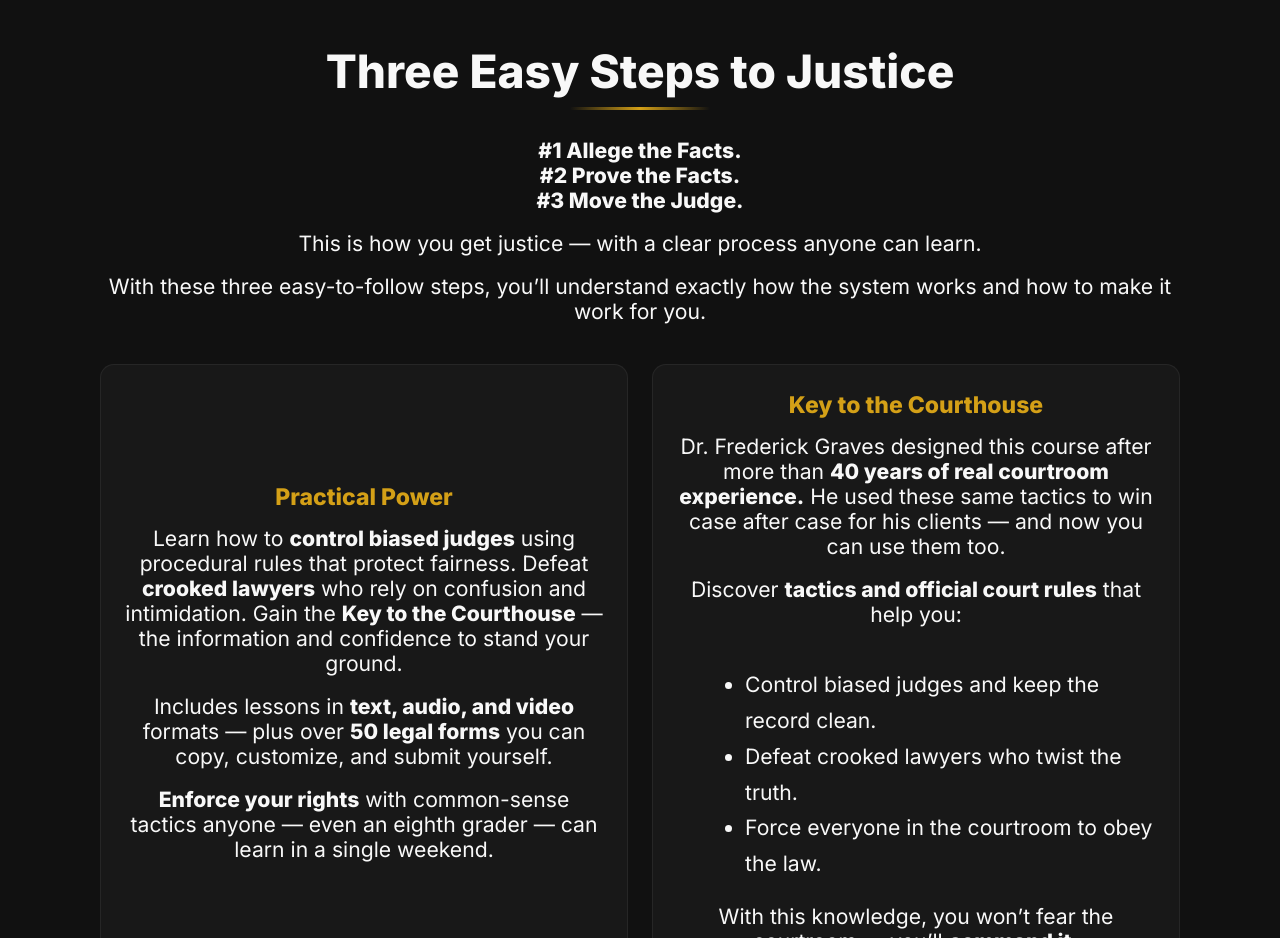
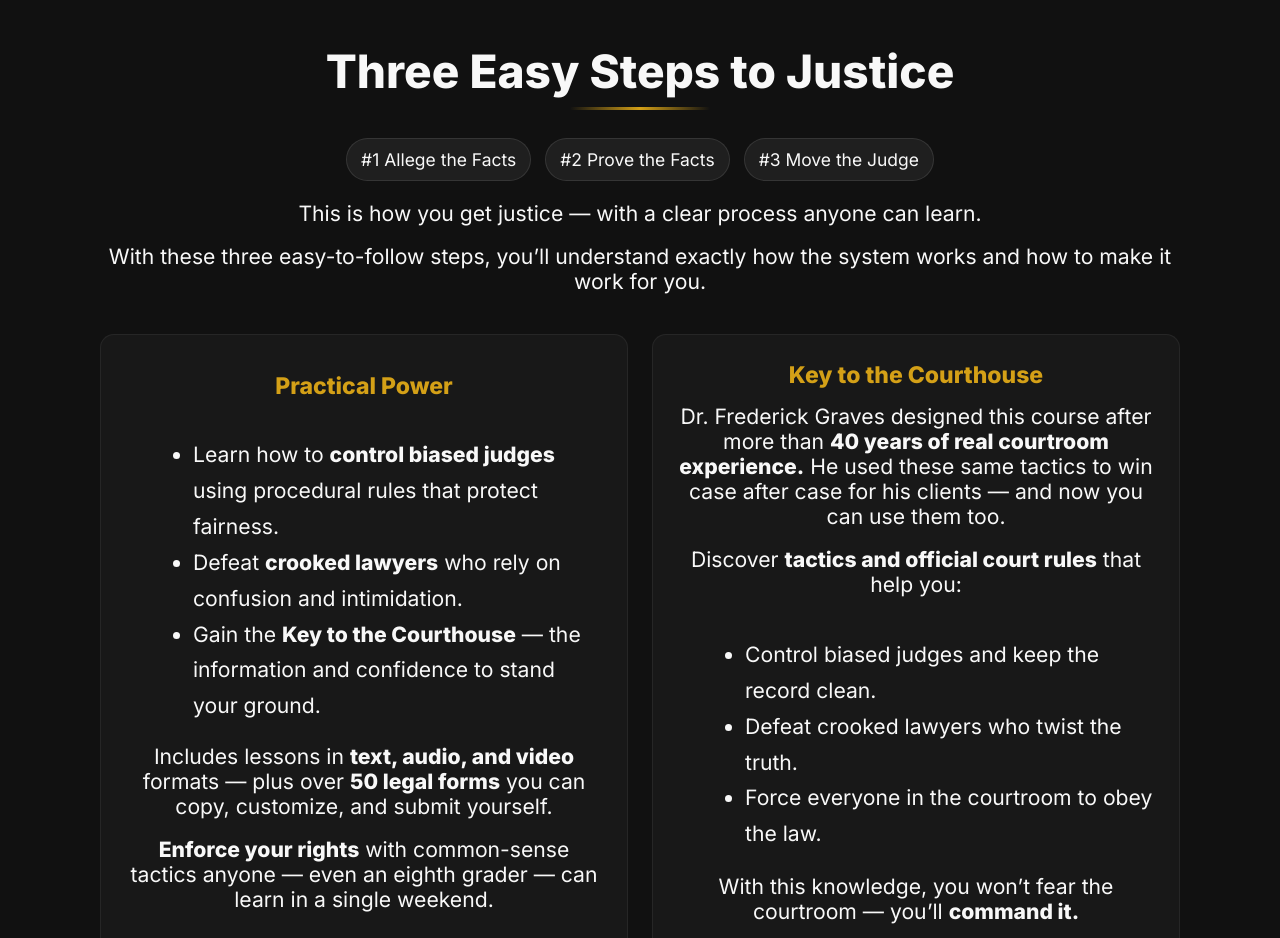
Before and after one commit to TanyaWBM1/learnwithoddlaw, a plain HTML site: page index.html in a window 1280 px wide. Shown: the part 3060-3998 px from the top of the page. Drawn offline with Linux system fonts and the light colour scheme; files whose address does not match are found by name.

Commit message:
Update index.html

```diff
--- a/index.html
+++ b/index.html
@@ -4,7 +4,7 @@
   <meta charset="utf-8" />
   <meta name="viewport" content="width=device-width,initial-scale=1" />
   <title>How to Win in Court Without a Lawyer | Learn With Mr. Oddlaw</title>
-  <meta name="description" content="Learn courtroom procedure, filings, deadlines, and evidence the way lawyers do—taught by Mr. Oddlaw. Empower yourself to win in court without a lawyer." />
+  <meta name="description" content="Learn courtroom procedure and legal self-help the way lawyers do—filings, deadlines, objections, and evidence—from Mr. Oddlaw. Empower yourself to win in court without a lawyer." />
   <meta name="theme-color" content="#111111" />
   <meta name="robots" content="index,follow" />
 
@@ -47,8 +47,7 @@
   }
   </script>
 
-  <!-- Optional: Google Analytics / Facebook Pixel -->
-  <!-- Replace YOUR_PIXEL_ID and G-XXXXXXX when ready -->
+  <!-- Optional Analytics / Meta Pixel -->
   <!--
   <script async src="https://www.googletagmanager.com/gtag/js?id=G-XXXXXXX"></script>
   <script>
@@ -57,6 +56,7 @@
     gtag('js', new Date());
     gtag('config', 'G-XXXXXXX');
   </script>
+
   <script>
     !function(f,b,e,v,n,t,s){if(f.fbq)return;n=f.fbq=function(){n.callMethod?
     n.callMethod.apply(n,arguments):n.queue.push(arguments)};if(!f._fbq)f._fbq=n;
@@ -186,25 +186,34 @@
   </section>
 
   <!-- THREE EASY STEPS -->
-  <section class="section">
+  <section class="section" id="three-steps">
     <div class="wrap" style="text-align:center">
       <h2>Three Easy Steps to Justice</h2>
-      <p><strong>#1 Allege the Facts.</strong><br><strong>#2 Prove the Facts.</strong><br><strong>#3 Move the Judge.</strong></p>
+
+      <div class="micro" style="margin-bottom:20px">
+        <div class="chip">#1 Allege the Facts</div>
+        <div class="chip">#2 Prove the Facts</div>
+        <div class="chip">#3 Move the Judge</div>
+      </div>
+
       <p>This is how you get justice — with a clear process anyone can learn.</p>
       <p>With these three easy-to-follow steps, you’ll understand exactly how the system works and how to make it work for you.</p>
+
       <div class="grid-2" style="margin-top:40px;text-align:left">
         <div class="stripe">
           <h3>Practical Power</h3>
-          <p>Learn how to <strong>control biased judges</strong> using procedural rules that protect fairness.
-          Defeat <strong>crooked lawyers</strong> who rely on confusion and intimidation.
-          Gain the <strong>Key to the Courthouse</strong> — the information and confidence to stand your ground.</p>
+          <ul style="text-align:left;line-height:1.7;margin-left:30px;margin-bottom:20px">
+            <li>Learn how to <strong>control biased judges</strong> using procedural rules that protect fairness.</li>
+            <li>Defeat <strong>crooked lawyers</strong> who rely on confusion and intimidation.</li>
+            <li>Gain the <strong>Key to the Courthouse</strong> — the information and confidence to stand your ground.</li>
+          </ul>
           <p>Includes lessons in <strong>text, audio, and video</strong> formats — plus over <strong>50 legal forms</strong> you can copy, customize, and submit yourself.</p>
           <p><strong>Enforce your rights</strong> with common-sense tactics anyone — even an eighth grader — can learn in a single weekend.</p>
         </div>
+
         <div class="stripe">
           <h3>Key to the Courthouse</h3>
-          <p>Dr. Frederick Graves designed this course after more than <strong>40 years of real courtroom experience.</strong>
-          He used these same tactics to win case after case for his clients — and now you can use them too.</p>
+          <p>Dr. Frederick Graves designed this course after more than <strong>40 years of real courtroom experience.</strong> He used these same tactics to win case after case for his clients — and now you can use them too.</p>
           <p>Discover <strong>tactics and official court rules</strong> that help you:</p>
           <ul style="text-align:left;line-height:1.7;margin-left:30px">
             <li>Control biased judges and keep the record clean.</li>
@@ -214,6 +223,7 @@
           <p>With this knowledge, you won’t fear the courtroom — you’ll <strong>command it.</strong></p>
         </div>
       </div>
+
       <p style="margin-top:28px"><a class="btn" href="https://www.howtowinincourt.com/frameset.cfm?mTitle=StartHere&refercode=LT0031" target="_blank" rel="nofollow noopener">Get the Key to the Courthouse →</a></p>
     </div>
   </section>
```
